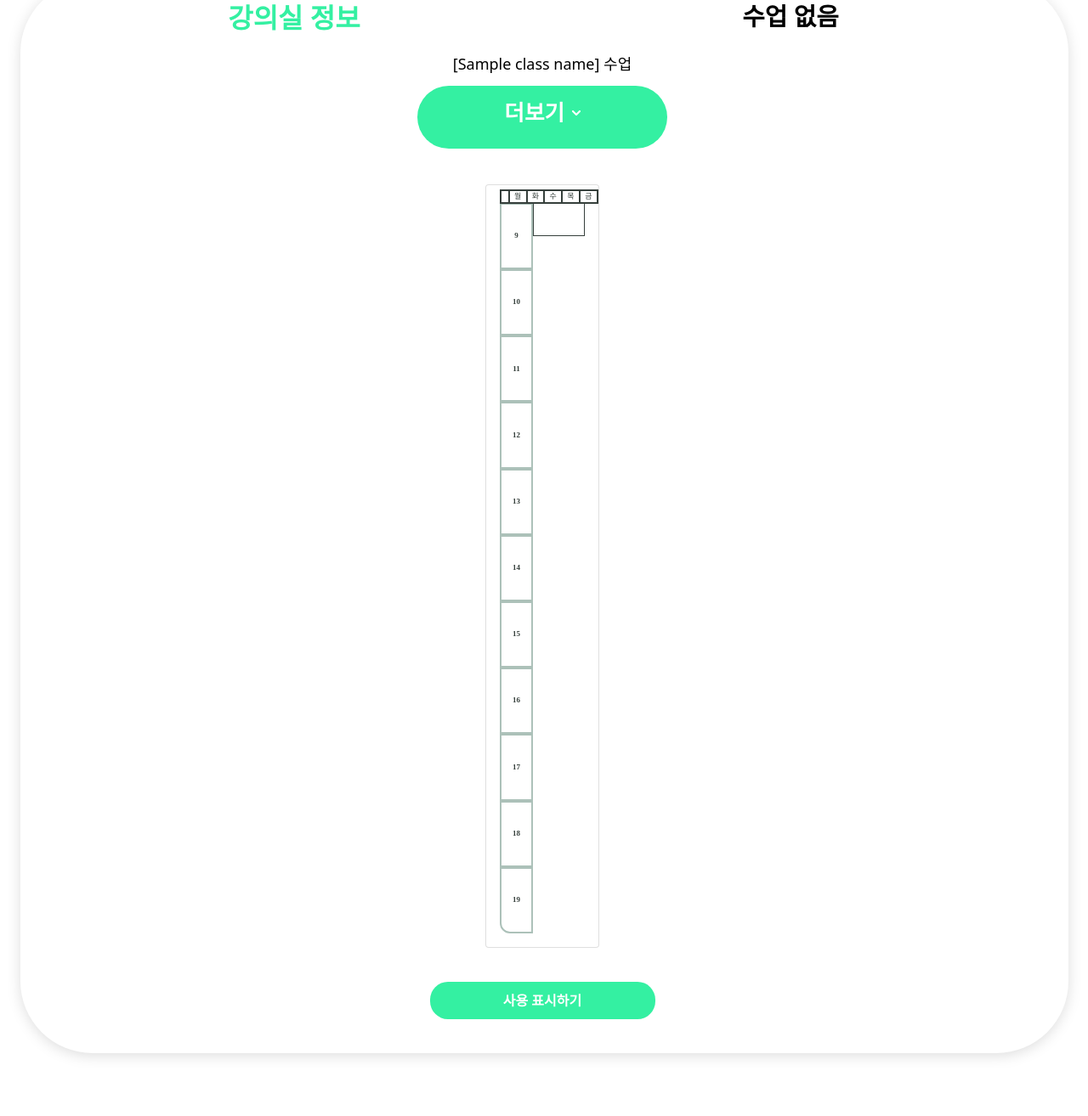
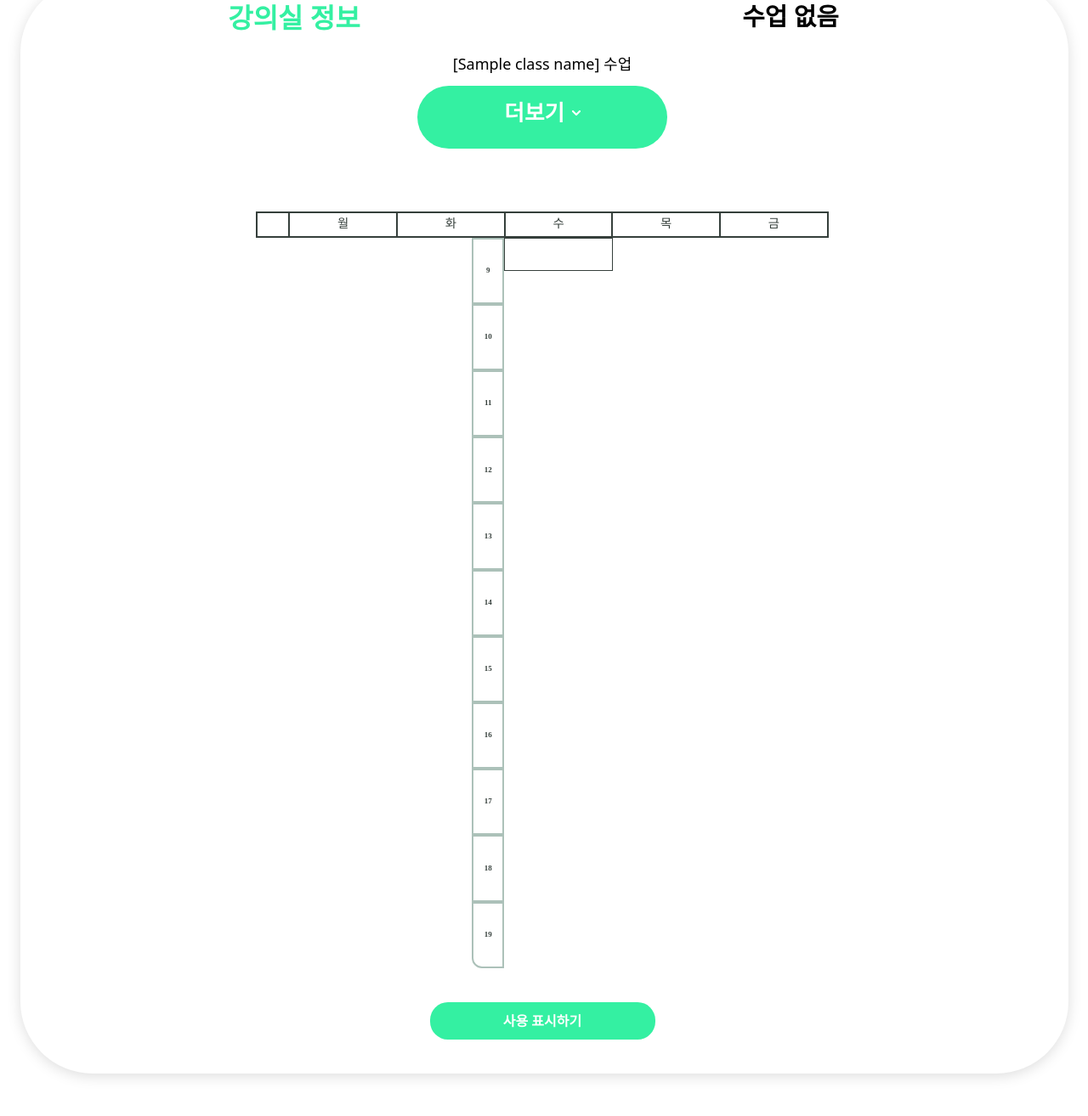
Before and after one commit to JeonK1/KUing, a Django app: template time_table/templates/room.html in a window 1280 px wide, after a click on "더보기". Shown: the part 280-1594 px from the top of the page at 85% size. Before the commit the page ends 1526 px from the top, so only its background shows below. Run offline with Django 3.2, Linux system fonts and the light colour scheme; tables that the repository leaves empty hold one stand-in row (values such as "Sample post"); the template is opened without the code that fills it: values that come from a table or form of the project are taken from there, most other values are stand-ins (such as "Sample title", 1, 10 or a date in 2020); lists and menus that the app fills with data are empty.

Commit message:
table css

```diff
--- a/time_table/static/css/room.css
+++ b/time_table/static/css/room.css
@@ -68,6 +68,7 @@ a:hover {
 }
 .collapse {
     margin-top: 30px;
+    width: 100%;
 }
 .table_wrapper{
     /* 처음에는 none 상태고, 더보기를 누를때 flex로 변경됨 */
@@ -76,20 +77,19 @@ a:hover {
     justify-content: center;
 }
 .table_header {
-    position: absolute;
-    margin-top: -11px;
+    width: 100%;
+    position: relative;
+    margin-top: 2em;
     z-index: 10;
 }
 .table_time_column {
     position: relative;
-    padding-top: 5px;
 }
 .table_td_column {
     display: inline-block;
-    margin-top: 5px;
 }
 .time_counter{
-    width: 38.4px;
+    width: 38px;
     height: 78.2px;
     display: flex;
     align-items: center;
@@ -105,7 +105,7 @@ a:hover {
     text-align: center;
     /* width: 60px; */
     z-index: 10;
-    width: 59px;
+    width: 12.8em;
     height: 37px;
     font-size: 10px;
     background-color: #ACC1B9;
@@ -116,7 +116,7 @@ a:hover {
     padding-top: 6px;
     text-align: center;
     top: -1px;
-    width: 61px;
+    width: 12.8em;
     z-index: 10;
     height: 74px;
     font-size: 10px;
@@ -129,7 +129,7 @@ a:hover {
     padding-top: 6px;
     text-align: center;
     top: -1px;
-    width: 61px;
+    width: 12.8em;
     z-index: 10;
     height: 113px;
     font-size: 10px;
@@ -144,7 +144,7 @@ a:hover {
     padding-top: 6px;
     text-align: center;
     top: -1px;
-    width: 61px;
+    width: 12.8em;
     z-index: 10;
     height: 155px;
     font-size: 10px;
@@ -159,7 +159,7 @@ a:hover {
     padding-top: 6px;
     text-align: center;
     top: -1px;
-    width: 61px;
+    width: 12.8em;
     z-index: 10;
     height: 195px;
 
@@ -175,7 +175,7 @@ a:hover {
     padding-top: 6px;
     text-align: center;
     top: -1px;
-    width: 61px;
+    width: 12.8em;
     z-index: 10;
     height: 195px;
     font-size: 10px;
@@ -186,7 +186,8 @@ a:hover {
     border: 1px #51836F solid;
 }
 .time_without_lecture{
-    width: 61px;
+    /* width: 61px; */
+    width: 7.98em;
     height: 39px;
     text-align: center;
     margin-top: 0.1px;
@@ -195,10 +196,10 @@ a:hover {
 }
 .day_of_the_week{
     font-family: NanumGothic;
-    font-size: 9px;
+    font-size: 0.9em;
     color: #353F3B;
-    width: 60.8px;
-    height: 12px;
+    width: 8.8em;
+    height: 2em;
     text-align: center;
     border: 2px #353F3B solid;
 }
--- a/time_table/templates/room.html
+++ b/time_table/templates/room.html
@@ -67,7 +67,7 @@
                     <img class="class_info_moreBtn_img" src="{% static 'img/ic_downBtn.png' %}">
                 </div>
                 <div class="collapse" id="collapseExample">
-                <div class="card card-body">
+                <div >
                     <div class="table_header">
                         <table class="table_wrapper">
                             <tr>
--- a/time_table/templates/room_reservation.html
+++ b/time_table/templates/room_reservation.html
@@ -1,7 +1,8 @@
 {% extends 'base.html' %}
 {% load static %}
 {% block content %}
-     <link rel="stylesheet" href="{% static 'css/room_reservation.css' %}">
+    <link rel="stylesheet" href="{% static 'css/index.css' %}">
+    <link rel="stylesheet" href="{% static 'css/room_reservation.css' %}">
     <script>
         function useBtn(select){
             if(select == "0"){
```
Also changed, not shown: time_table/static/css/room_reservation.css (+1 -14 lines).
